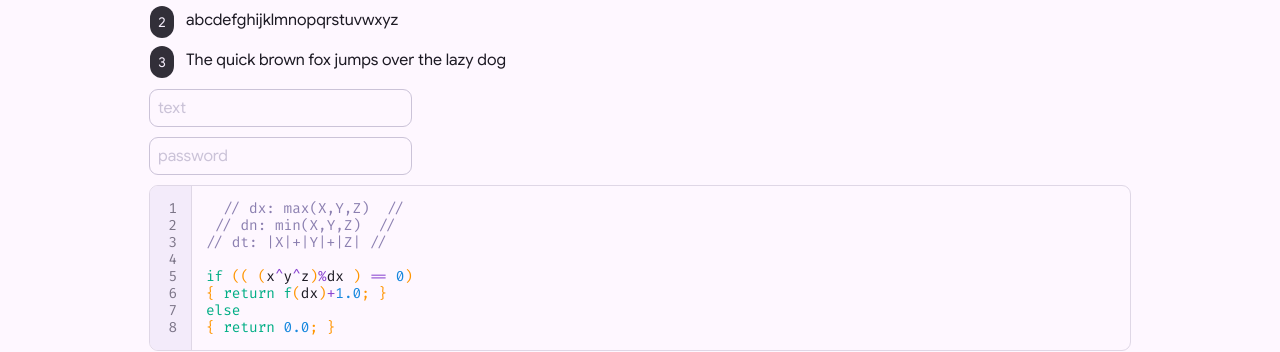
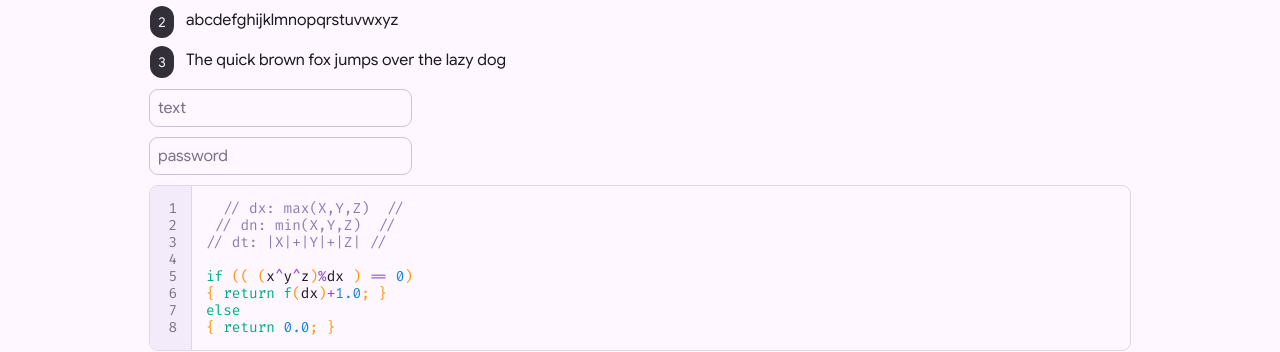
Before and after one commit to Nxrix/nxrix.github.io, a Jekyll site: the page built from _projects/test.md, in a window 1280 px wide. Shown: the part 1031-1383 px from the top of the page. Built offline with Jekyll 4.4.1, drawn with Linux system fonts in a browser that asks for light colours.

Commit message:
Update style.css

```diff
--- a/assets/css/style.css
+++ b/assets/css/style.css
@@ -160,7 +160,7 @@ input[type="text"] ,input[type="password"] {
   transition: outline .2s linear;
 }
 input[type="text"]::placeholder ,input[type="password"]::placeholder {
-  color: var(--md-sys-color-outline-variant);
+  color: var(--md-sys-color-outline);
 }
 input[type="text"]:focus ,input[type="password"]:focus {
   outline: 3px solid var(--md-sys-color-primary-container);
```
